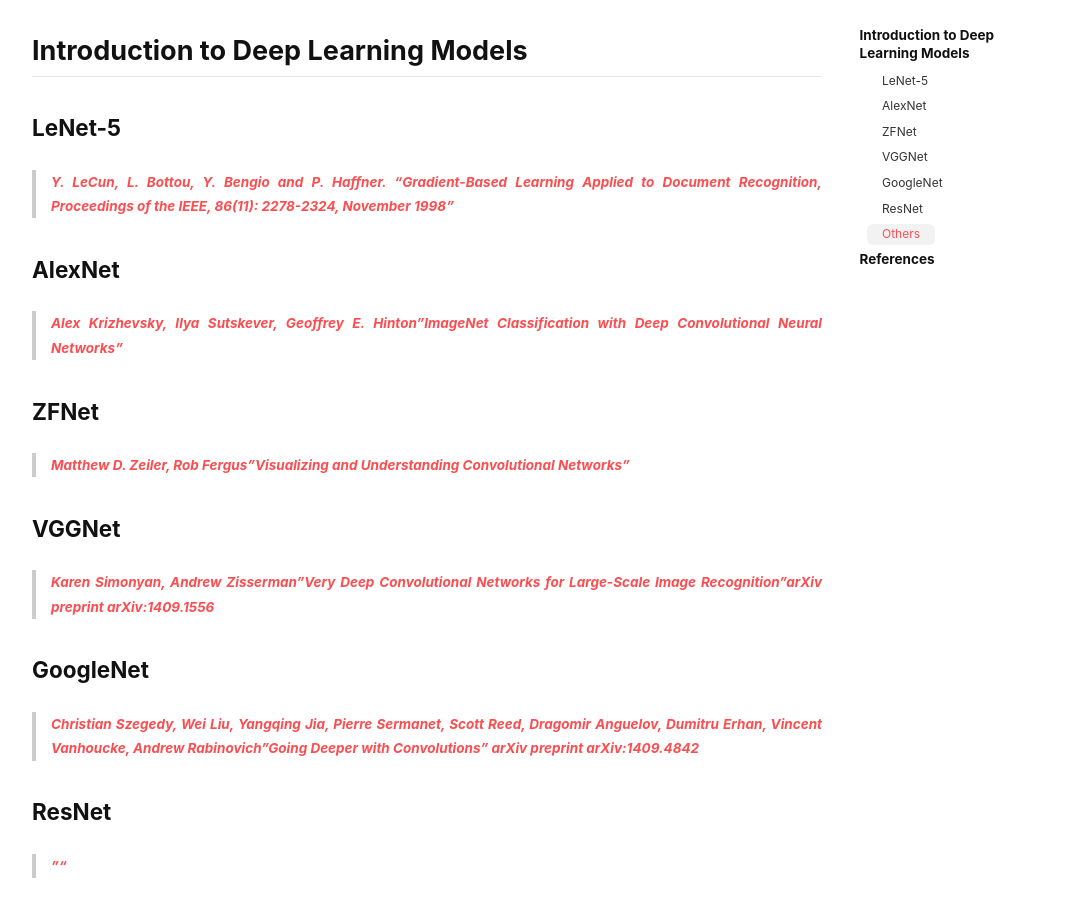
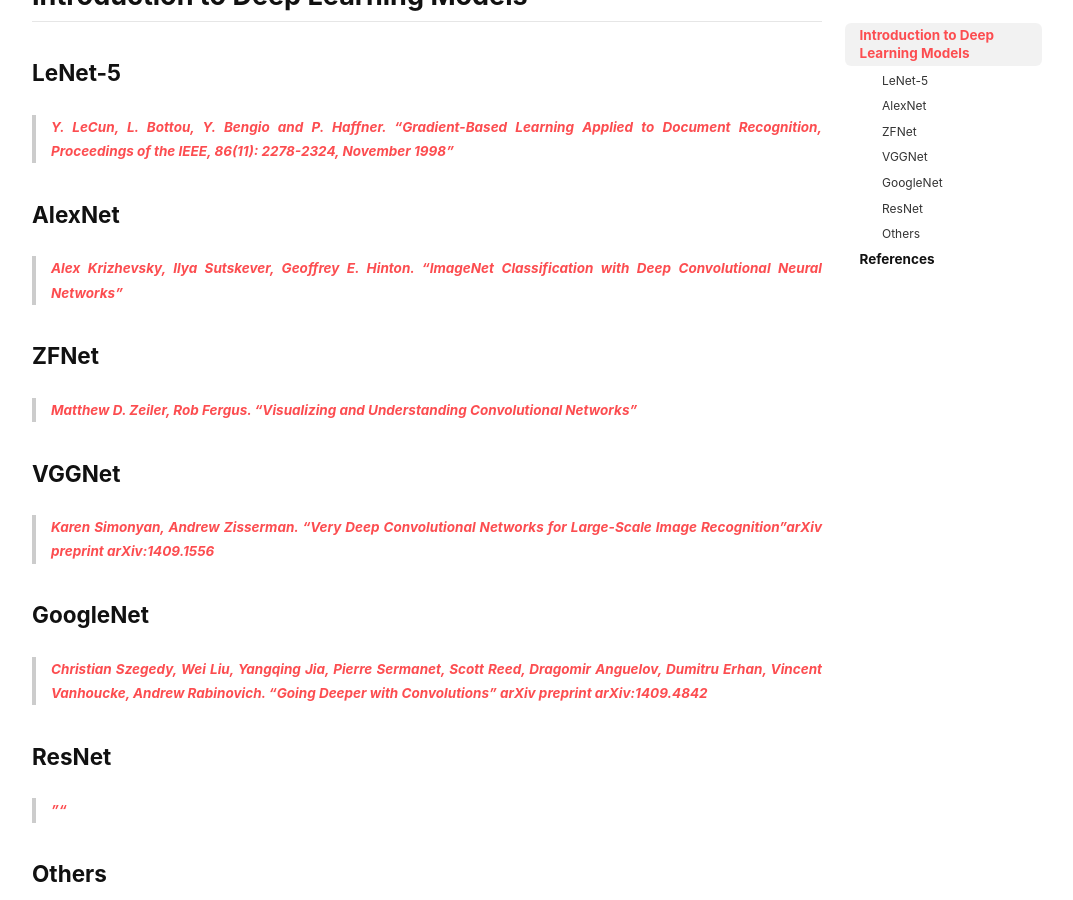
Before and after one commit to Zhenye-Na/blog, a Jekyll site: the page built from _posts/2018-06-06-analysis-of-deep-learning-models.md, in a window 1280 px wide and 900 px high, scrolled down 432 px. Shown: the whole window, without its empty margins (103-1176 px from the left). Built offline with Jekyll 4.4.1, drawn with Linux system fonts in a browser that asks for light colours; nearby versions of some CDN libraries; comment, search, counter and statistics services are not loaded; some of the changed text lies outside the part shown.

Commit message:
Add post :tada:

```diff
--- a/_posts/2018-06-06-analysis-of-deep-learning-models.md
+++ b/_posts/2018-06-06-analysis-of-deep-learning-models.md
@@ -22,24 +22,24 @@
 
 ### AlexNet
 
-> [*Alex Krizhevsky, Ilya Sutskever, Geoffrey E. Hinton"ImageNet Classification with Deep Convolutional Neural Networks"*](https://papers.nips.cc/paper/4824-imagenet-classification-with-deep-convolutional-neural-networks.pdf)
+> [*Alex Krizhevsky, Ilya Sutskever, Geoffrey E. Hinton. "ImageNet Classification with Deep Convolutional Neural Networks"*](https://papers.nips.cc/paper/4824-imagenet-classification-with-deep-convolutional-neural-networks.pdf)
 
 
 ### ZFNet
 
-> [*Matthew D. Zeiler, Rob Fergus"Visualizing and Understanding
+> [*Matthew D. Zeiler, Rob Fergus. "Visualizing and Understanding
 Convolutional Networks"*](https://cs.nyu.edu/~fergus/papers/zeilerECCV2014.pdf)
 
 
 ### VGGNet
 
-> [*Karen Simonyan, Andrew Zisserman"Very Deep Convolutional Networks for Large-Scale Image Recognition"arXiv preprint arXiv:1409.1556*](https://arxiv.org/pdf/1409.1556.pdf)
+> [*Karen Simonyan, Andrew Zisserman. "Very Deep Convolutional Networks for Large-Scale Image Recognition"arXiv preprint arXiv:1409.1556*](https://arxiv.org/pdf/1409.1556.pdf)
 
 
 
 ### GoogleNet
 
-> [*Christian Szegedy, Wei Liu, Yangqing Jia, Pierre Sermanet, Scott Reed, Dragomir Anguelov, Dumitru Erhan, Vincent Vanhoucke, Andrew Rabinovich"Going Deeper with Convolutions" arXiv preprint arXiv:1409.4842*](https://arxiv.org/pdf/1409.4842.pdf)
+> [*Christian Szegedy, Wei Liu, Yangqing Jia, Pierre Sermanet, Scott Reed, Dragomir Anguelov, Dumitru Erhan, Vincent Vanhoucke, Andrew Rabinovich. "Going Deeper with Convolutions" arXiv preprint arXiv:1409.4842*](https://arxiv.org/pdf/1409.4842.pdf)
 
 
 
@@ -118,7 +118,7 @@
 [1] Alfredo Canziani, Adam Paszke, Eugenio Culurciello. [*"An Analysis of Deep Neural Network Models for Practical Applications"*](https://arxiv.org/pdf/1605.07678.pdf). arXiv preprint arXiv:1605.07678 (2016).
 [2] Fei-Fei Li, Justin Johnson, Serena Yeung. [*"Lecture Slides of CS231n: Convolutional Neural Networks for Visual Recognition"*](http://cs231n.stanford.edu/slides/2017/cs231n_2017_lecture9.pdf). (2017).
 [3] Svetlana Lazebnik. [*"Lecture Slides of CS543: Computer Vision"*](http://slazebni.cs.illinois.edu/spring18/lec21_cnn.pdf). (2018).
-[4] Siddharth Das's post on Medium. [*"CNNs Architectures: LeNet, AlexNet, VGG, GoogLeNet, ResNet and more..."*](https://medium.com/@siddharthdas_32104/cnns-architectures-lenet-alexnet-vgg-googlenet-resnet-and-more-666091488df5). (2017).
+[4] Siddharth Das's post on Medium. [*"CNNs Architectures: LeNet, AlexNet, VGG, GoogLeNet, ResNet and more ..."*](https://medium.com/@siddharthdas_32104/cnns-architectures-lenet-alexnet-vgg-googlenet-resnet-and-more-666091488df5). (2017).
 
 
 <style>
```
Also changed, not shown: other parts of _posts/2018-06-06-analysis-of-deep-learning-models.md (+1 -1 lines).
